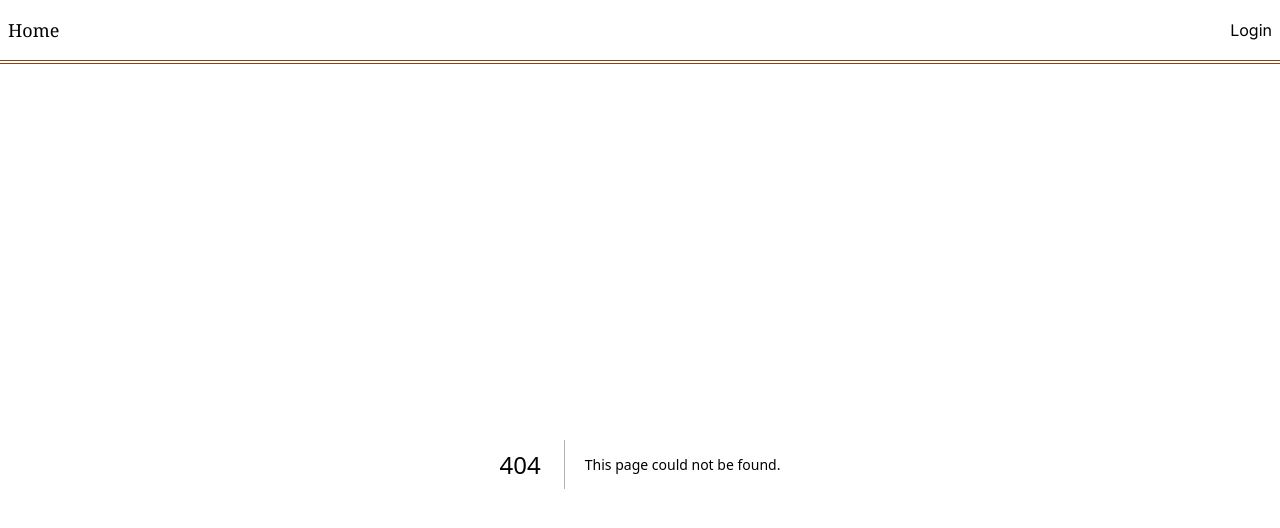
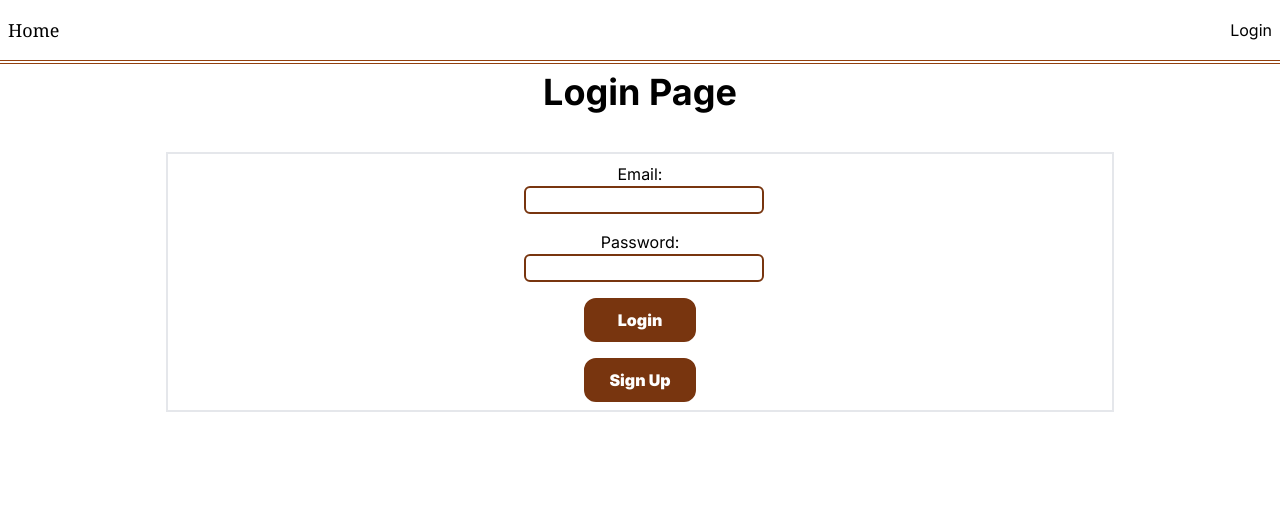
Before and after one commit to DayHikari/OpenKit, a Next.js app: page /login in a window 1280 px wide. Before the commit this address had no page. Shown: the top 528 px of the page. Built offline with nearby package versions, Linux system fonts and the light colour scheme.

Commit message:
Login page created. Login and Sign up request work. Half day time limit reached

```diff
--- a/app/components/Header.js
+++ b/app/components/Header.js
@@ -6,7 +6,7 @@ export default function Header () {
       <Link href="/" className="font-serif text-lg">
         Home
       </Link>
-      <Link href="/" className="justify-self-end">
+      <Link href="/login" className="justify-self-end">
       Login
       </Link>
     </section>
--- a/app/components/homepage/image_gallery/ImageGallery.js
+++ b/app/components/homepage/image_gallery/ImageGallery.js
@@ -25,7 +25,7 @@ export default async function ImageGallery() {
   return (
     <section className="w-9/12 min-w-[350px]">
       <h1 className="text-3xl font-bold text-center">Image Gallery</h1>
-      <div className="flex flex-wrap">
+      <div className="flex flex-wrap justify-center">
         {data &&
           data.records.map((obj, index) => {
             return (
--- a/app/components/homepage/search_bar/SearchBar.js
+++ b/app/components/homepage/search_bar/SearchBar.js
@@ -29,8 +29,10 @@ export default function SearchBar() {
     e.preventDefault();
 
     const searchData = new FormData(form.current);
+
     const selectedOption =
       searchData.get("selectedOption") === "Artist" ? "person" : "exact_title";
+
     const searchValue =
       selectedOption === "person"
         ? searchData.get("searchValue").replace(" ", "-")
--- /dev/null
+++ b/app/login/page.js
@@ -0,0 +1,132 @@
+"use client";
+
+import supabase from "@/supabase";
+import { useRef, useState } from "react";
+
+export default function Login() {
+  const [signUp, setSignUp] = useState(false);
+  const [errorMessage, setErrorMessage] = useState(false);
+  const form = useRef();
+
+  const handleSubmit = async (e) => {
+    e.preventDefault();
+
+    const loginData = new FormData(form.current);
+
+    const email = loginData.get("email")
+    const password = loginData.get("password")
+
+    console.log("login data: ", loginData.get("password"))
+
+    if (!signUp) {
+      let {data, error} = await supabase.auth.signInWithPassword({
+        email: email,
+        password: password
+      });
+
+      if (error) {
+        setErrorMessage(`Error: ${error}`);
+      };
+
+      setErrorMessage("");
+      e.target.reset();
+    } else {
+      const confirmPassword = loginData.get("confirmPassword");
+
+      if (password === confirmPassword) {
+        let { data, error } = await supabase.auth.signUp({
+          email: email,
+          password: password
+        });
+
+        if (error) {
+          setErrorMessage(`Error: ${error}`);
+        };
+        setErrorMessage("");
+        e.target.reset();
+      } else {
+        setErrorMessage(`Passwords do not match`);
+      };
+    };
+  };
+
+  return (
+    <section className="flex flex-col items-center text-center p-2">
+      <h1 className="text-4xl font-bold mb-10">Login Page</h1>
+      <div className="border-2 w-9/12 flex flex-col items-center">
+        <form
+          ref={form}
+          onSubmit={handleSubmit}
+          className="flex flex-col items-center"
+        >
+          <label className="p-2 flex flex-col">
+            Email:
+            <input
+              type="text"
+              name="email"
+              id="email"
+              className="border-2 border-amber-900 rounded-md ml-2 w-60"
+              required
+            />
+          </label>
+          <label className="p-2 flex flex-col">
+            Password:
+            <input
+              type="password"
+              name="password"
+              id="password"
+              className="border-2 border-amber-900 rounded-md ml-2 w-60"
+              required
+            />
+          </label>
+          {signUp ? (
+            <label className="p-2 flex flex-col">
+              Confirm Password:
+              <input
+                type="password"
+                name="confirmPassword"
+                id="confirmPassword"
+                className="border-2 border-amber-900 rounded-md ml-2 w-60"
+                required
+              />
+            </label>
+          ) : null}
+          {!signUp ? (
+            <input
+              type="submit"
+              value="Login"
+              id="input-submit"
+              className="border-2 border-amber-900 bg-amber-900 rounded-xl py-2 px-4 my-2 font-black text-white w-28"
+            />
+          ) : (
+            <input
+            type="submit"
+            value="Sign Up"
+            id="input-submit"
+            className="border-2 border-amber-900 bg-amber-900 rounded-xl py-2 px-4 my-2 font-black text-white w-28"
+          />
+          )}
+        </form>
+        {!signUp && (<button
+          className="border-2 border-amber-900 bg-amber-900 rounded-xl py-2 px-4 my-2 font-black text-white w-28"
+          onClick={() => {
+            setSignUp(true);
+          }}
+        >
+          Sign Up
+        </button>)}
+        {signUp && (
+          <button
+            className="border-2 border-amber-900 bg-amber-900 rounded-xl py-2 px-4 my-2 font-black text-white w-28"
+            onClick={() => {
+              setSignUp(false);
+            }}
+          >
+            Cancel
+          </button>
+        )}
+              {errorMessage && <p className="font-bold text-red-700">{errorMessage}</p>}
+      </div>
+    </section>
+  );
+}
--- a/package.json
+++ b/package.json
@@ -9,6 +9,7 @@
     "lint": "next lint"
   },
   "dependencies": {
+    "@supabase/supabase-js": "^2.39.3",
     "next": "14.1.0",
     "react": "^18",
     "react-dom": "^18"
--- /dev/null
+++ b/supabase.js
@@ -0,0 +1,6 @@
+import { createClient } from '@supabase/supabase-js'
+
+export default createClient(
+    process.env.NEXT_PUBLIC_SUPABASE_URL,
+    process.env.NEXT_PUBLIC_SUPABASE_ANON_KEY
+  )
```
Also changed, not shown: 2 other files (tests, documents, lock files or other folders).
